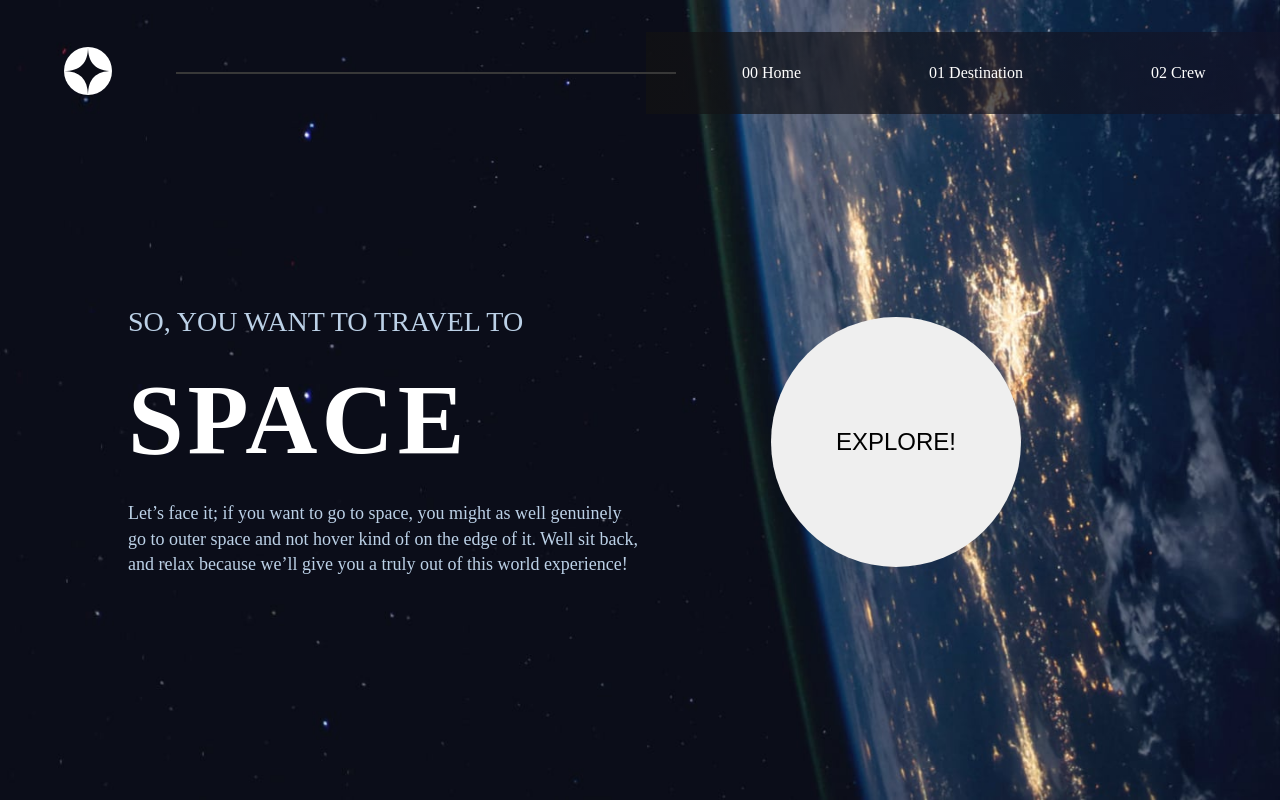
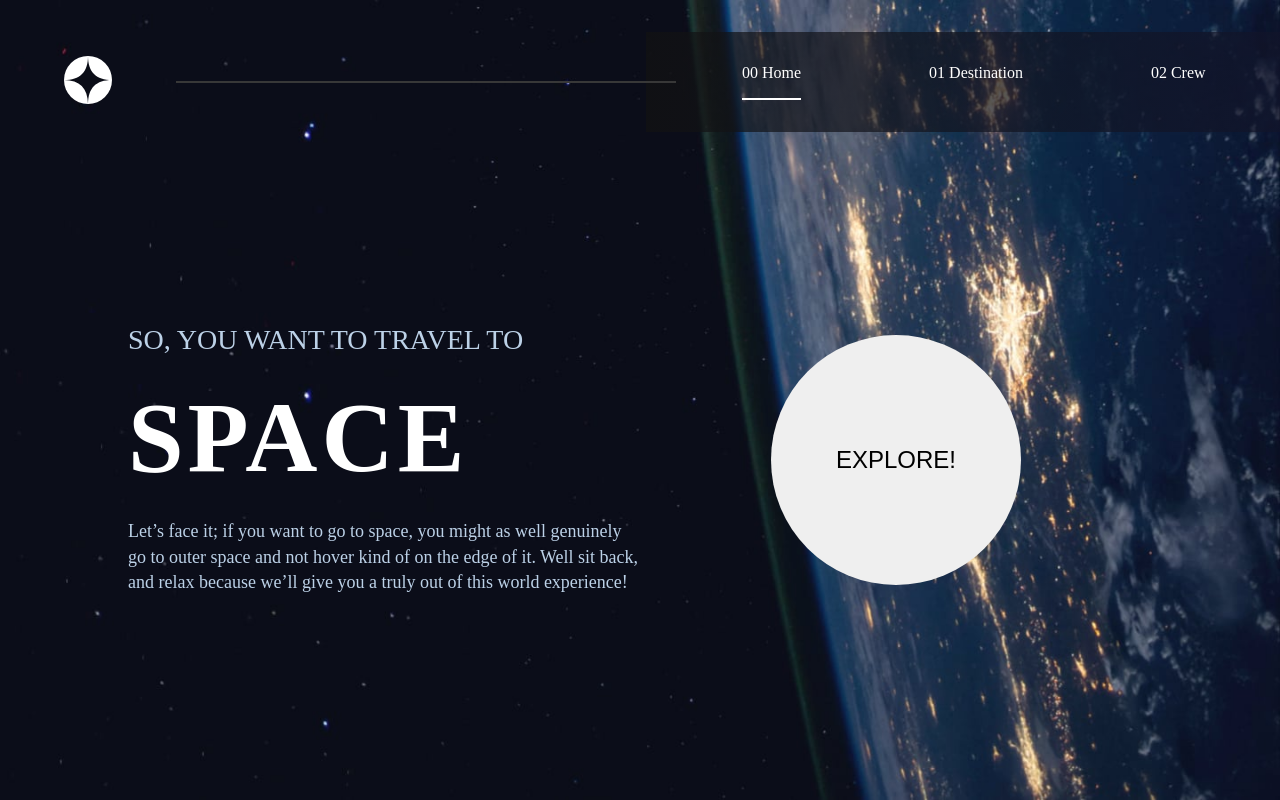
Before and after one commit to TomaszIwanickiGH/space-tourism, a React (Create React App) app: page / in a window 1280 px wide. Shown: the top 800 px of the page. Built offline with nearby package versions, Linux system fonts and the light colour scheme.

Commit message:
Modify the behavior of navbar

```diff
--- a/src/components/Navbar/Navbar.css
+++ b/src/components/Navbar/Navbar.css
@@ -46,3 +46,12 @@
 .navbar ul li:last-child {
   margin-right: 4rem;
 }
+
+.navbar ul li {
+  padding-bottom: 1rem;
+  border-bottom: 2px solid transparent;
+}
+
+.navbar ul li:hover {
+  color: rgb(188, 209, 231);
+}
--- a/src/components/Navbar/Navbar.jsx
+++ b/src/components/Navbar/Navbar.jsx
@@ -1,15 +1,17 @@
-import React from 'react'
+import React, { useState } from 'react'
 import './Navbar.css'
 import { Link } from 'react-router-dom'
 
 import { images } from '../../constants'
 
 const Navbar = () => {
+  const [active, setActive] = useState(1)
+
   return (
     <div className="navbar-container">
       <div className="logo">
         <Link to="/">
-          <img src={images.logo} alt="logo" />
+          <img src={images.logo} alt="logo" onClick={() => setActive(1)} />
         </Link>
       </div>
       <div className="navbar-content">
@@ -17,16 +19,24 @@ const Navbar = () => {
         <div className="navbar">
           <ul>
             <Link to="/">
-              <li>00 Home</li>
+              <li style={active === 1 ? { borderBottom: '2px solid white' } : {}} onClick={() => setActive(1)}>
+                00 Home
+              </li>
             </Link>
             <Link to="/destination">
-              <li>01 Destination</li>
+              <li style={active === 2 ? { borderBottom: '2px solid white' } : {}} onClick={() => setActive(2)}>
+                01 Destination
+              </li>
             </Link>
             <Link to="/crew">
-              <li>02 Crew</li>
+              <li style={active === 3 ? { borderBottom: '2px solid white' } : {}} onClick={() => setActive(3)}>
+                02 Crew
+              </li>
             </Link>
             <Link to="/technology">
-              <li>03 Technology</li>
+              <li style={active === 4 ? { borderBottom: '2px solid white' } : {}} onClick={() => setActive(4)}>
+                03 Technology
+              </li>
             </Link>
           </ul>
         </div>
```
